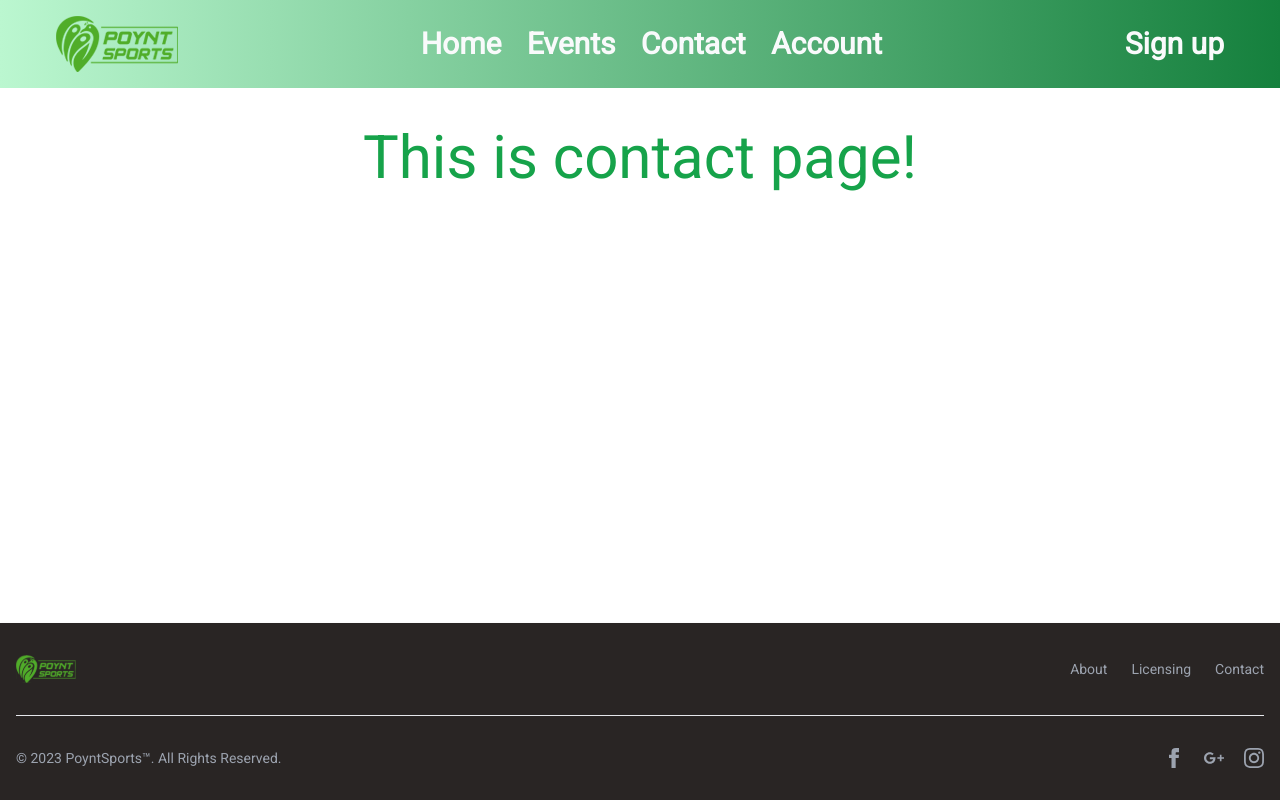
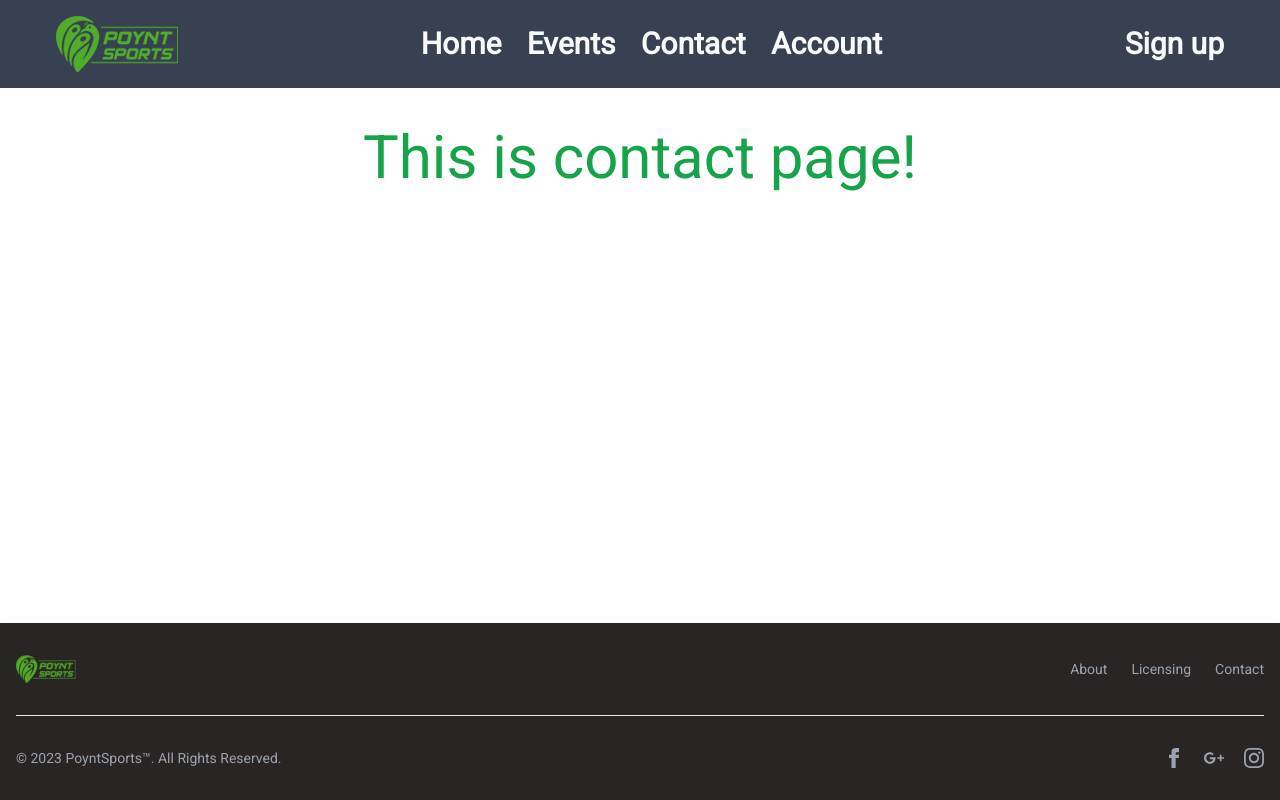
Before and after one commit to Ujucode/poynt-sports, a React (Vite) app: page /contact in a window 1280 px wide. Built offline with nearby package versions, Linux system fonts and the light colour scheme.

Commit message:
-removed inline styles form header and added to main.css

```diff
--- a/src/index.css
+++ b/src/index.css
@@ -32,6 +32,16 @@
     /* flex-shrink: 0; */
     @apply shrink-0;
   }
+
+  header {
+    @apply bg-gray-700;
+    /* @apply bg-gradient-to-r  from-teal-100 to-slate-800; */
+    /* background: radial-gradient(
+      circle at 10% 20%,
+      rgb(220, 217, 249) 0%,
+      rgb(172, 224, 217) 89.8%
+    ); */
+  }
 }
 
 @layer components {
--- a/src/routes/AccountPage.jsx
+++ b/src/routes/AccountPage.jsx
@@ -7,7 +7,7 @@ import VerticalTabs from "../components/Account/VerticalTabs";
 const AccountPage = () => {
   return (
     <>
-      <Header className={`bg-gradient-to-r from-green-200 to-green-700`}>
+      <Header className={``}>
         <Navbar />
       </Header>
       <Main className={`${classes["header-container"]} `}>
--- a/src/routes/AthletesPage.jsx
+++ b/src/routes/AthletesPage.jsx
@@ -7,7 +7,7 @@ import classes from "../components/Layout/Layout.module.css";
 const AthletesPage = () => {
   return (
     <>
-      <Header className={`bg-gradient-to-r from-green-200 to-green-700`}>
+      <Header>
         <Navbar />
       </Header>
       <Main className={`${classes["header-container"]}`}>
--- a/src/routes/ContactPage.jsx
+++ b/src/routes/ContactPage.jsx
@@ -6,7 +6,7 @@ import classes from "../components/Layout/Layout.module.css";
 const ContactPage = () => {
   return (
     <>
-      <Header className={`bg-gradient-to-r from-green-200 to-green-700`}>
+      <Header>
         <Navbar />
       </Header>
       <Main className={`${classes["header-container"]}`}>
--- a/src/routes/Error.jsx
+++ b/src/routes/Error.jsx
@@ -9,7 +9,7 @@ const Error = () => {
   const error = useRouteError();
   return (
     <>
-      <Header className={`bg-gradient-to-r from-green-200 to-green-700`}>
+      <Header>
         <Navbar />
       </Header>
       <Main
--- a/src/routes/EventsPage.jsx
+++ b/src/routes/EventsPage.jsx
@@ -7,7 +7,7 @@ import EventsGallery from "../components/Events/EventsGallery";
 const EventsPage = () => {
   return (
     <>
-      <Header className="bg-gradient-to-r from-green-200 to-green-700 ">
+      <Header>
         <Navbar />
       </Header>
       <Main className={`${classes["header-container"]} `}>
--- a/src/routes/NewsAndUpdatesPage.jsx
+++ b/src/routes/NewsAndUpdatesPage.jsx
@@ -11,7 +11,7 @@ import trophy from "../assets/trophy.jpg";
 const NewsAndUpdatesPage = () => {
   return (
     <>
-      <Header className={`bg-gradient-to-r from-green-200 to-green-700`}>
+      <Header>
         <Navbar />
       </Header>
       <Main className={`${classes["header-container"]}`}>
--- a/src/routes/ProfilePage.jsx
+++ b/src/routes/ProfilePage.jsx
@@ -9,7 +9,7 @@ import ProfileCard from "../components/UI/Cards/ProfileCard";
 function ProfilePage() {
   return (
     <>
-      <Header className={`bg-gradient-to-r from-green-200 to-green-700 `}>
+      <Header>
         <Navbar />
       </Header>
       <Main className={`${classes["header-container"]}`}>
```
